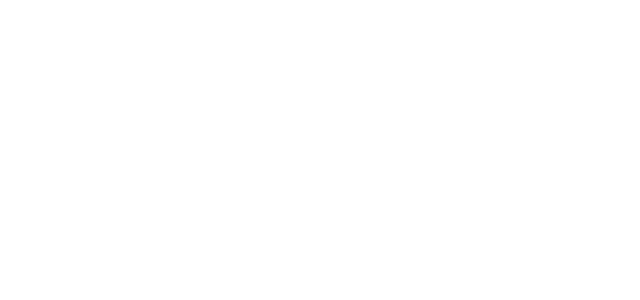
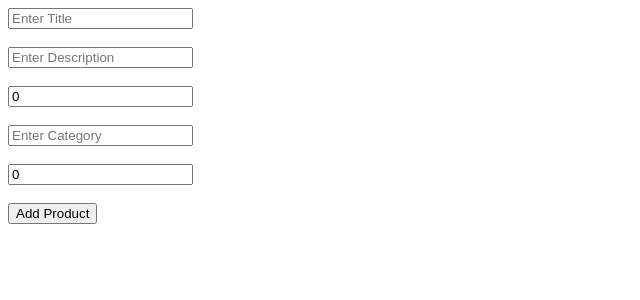
Before and after one commit to Manvendra-2006/mern-ecommerce-project, a React app in the folder Frontend/mern/: page /admin/products/edit/1 in a window 1280 px wide. Before the commit this address had no page. Shown: the top 300 px of the page, without its empty margins (0-640 px from the left). Built offline with nearby package versions, Linux system fonts and the light colour scheme; no server answers; the HTML template or start-up script is replaced by a standard one.

Commit message:
feat : updated Admin Page

```diff
--- /dev/null
+++ b/Frontend/mern/src/Admin/AddProduct.jsx
@@ -0,0 +1,54 @@
+import React from 'react'
+import { useState } from 'react'
+import api from '../Axios'
+import { useNavigate } from 'react-router'
+const AddProduct = () => {
+    const [title, settitle] = useState('')
+    const [description, setdescription] = useState('')
+    const [stock, setstock] = useState(0)
+    const [prices, setprices] = useState(0)
+    const [category, setcategory] = useState('')
+    const navigate = useNavigate()
+    async function addproducts(event) {
+        event.preventDefault()
+        const productsData = {
+            title,
+            description,
+            stock,
+            prices,
+            category,
+        }
+        try {
+            await api.post("/products/add", productsData)
+            alert("Product is added")
+            navigate("/admin/products")
+        }
+        catch (error) {
+            console.log("Product is not added")
+        }
+    }
+    return (
+        <div>
+            <form action="" onSubmit={(event) => addproducts(event)}>
+                <input type="text" placeholder='Enter Title' name="title" value={title} onChange={(event) => settitle(event.target.value)} />
+                <br />
+                <br />
+                <input type="text" placeholder='Enter Description' name='description' value={description} onChange={(event) => setdescription(event.target.value)} />
+                <br />
+                <br />
+                <input type="number" placeholder='Enter Prices ' name="prices" value={prices} onChange={(event) => setprices(event.target.value)} />
+                <br />
+                <br />
+                <input type="text" placeholder='Enter Category' name="category" value={category} onChange={(event) => setcategory(event.target.value)} />
+                <br />
+                <br />
+                <input type="number" placeholder='Enter Stock' name="stock" value={stock} onChange={(event) => setstock(event.target.value)} />
+                <br />
+                <br />
+                <button type="submit">Add Product</button>
+            </form>
+        </div>
+    )
+}
+
+export default AddProduct
--- /dev/null
+++ b/Frontend/mern/src/Admin/EditProduct.jsx
@@ -0,0 +1,67 @@
+import React, { useEffect, useState } from 'react'
+import { useParams } from 'react-router'
+import api from '../Axios'
+const EditProduct = () => {
+    const { id } = useParams()
+    const [title, settitle] = useState('')
+    const [description, setdescription] = useState('')
+    const [stock, setstock] = useState(0)
+    const [prices, setprices] = useState(0)
+    const [category, setcategory] = useState('')
+    async function loadProducts() {
+        const response = await api.get("/products")
+        const Data = response.data.find((item) => item._id == id)
+        console.log(Data)
+        if (Data) {
+            settitle(Data.title)
+            setdescription(Data.description)
+            setcategory(Data.category)
+            setprices(Data.prices)
+            setstock(Data.stock)
+        }
+
+    }
+    useEffect(() => {
+        loadProducts()
+    }, [])
+    async function editproducts(event) {
+        event.preventDefault()
+        try {
+            await api.put(`/products/update/${id}`, {
+                title,
+                description,
+                stock,
+                prices,
+                category
+            })
+            alert("Product is updated")
+        }
+        catch (error) {
+            console.log("Products is not updated")
+        }
+    }
+    return (
+        <div>
+            <form action="" onSubmit={(event) => editproducts(event)}>
+                <input type="text" placeholder='Enter Title' name="title" value={title} onChange={(event) => settitle(event.target.value)} />
+                <br />
+                <br />
+                <input type="text" placeholder='Enter Description' name='description' value={description} onChange={(event) => setdescription(event.target.value)} />
+                <br />
+                <br />
+                <input type="number" placeholder='Enter Prices ' name="prices" value={prices} onChange={(event) => setprices(event.target.value)} />
+                <br />
+                <br />
+                <input type="text" placeholder='Enter Category' name="category" value={category} onChange={(event) => setcategory(event.target.value)} />
+                <br />
+                <br />
+                <input type="number" placeholder='Enter Stock' name="stock" value={stock} onChange={(event) => setstock(event.target.value)} />
+                <br />
+                <br />
+                <button type="submit">Add Product</button>
+            </form>
+        </div>
+    )
+}
+
+export default EditProduct
--- a/Frontend/mern/src/Others/ProductList.jsx
+++ b/Frontend/mern/src/Admin/ProductList.jsx
@@ -1,5 +1,6 @@
 import React, { useEffect, useState } from 'react'
-
+import { Link } from 'react-router-dom'
+import api from '../Axios'
 const ProductList = () => {
     const [products,setproducts] = useState([])
     async function loadProducts(){
@@ -26,8 +27,8 @@
                 return(
                     <div>
                         <h1>{item.title}</h1>
-                        <Link to={`/products/edit/${products._id}`}>Edit</Link>
-                      <button onClick={()=>deletedProducts(products._id)}>Delete</button>
+                        <Link to={`/admin/products/edit/${item._id}`}  >Edit</Link>
+                      <button onClick={()=>deletedProducts(item._id)}>Delete</button>
                         </div>
                 )
             })
--- a/Frontend/mern/src/App.jsx
+++ b/Frontend/mern/src/App.jsx
@@ -4,6 +4,9 @@
 import ProductDetails from "./Pages/ProductDetails";
 import Signup from "./Pages/Signup";
 import React from 'react'
+import EditProduct from "./Admin/EditProduct";
+import AddProduct from "./Admin/AddProduct";
+import ProductList from "./Admin/ProductList";
 
 const App = () => {
   return (
@@ -14,6 +17,9 @@
         <Route path="/login" element={<Login/>}/>
         <Route path="/signup" element={<Signup/>}/>
         <Route path="/productdetails" element={<ProductDetails/>}/>
+     <Route path="/admin/products" element={<ProductList/>}/>
+        <Route path="/admin/products/edit/:id" element={<EditProduct/>}/>
+        <Route path="/admin/products/add" element={<AddProduct/>}/>
       </Routes>
       </BrowserRouter>
     </div>
```
Also changed, not shown: Frontend/mern/src/DashBoard/AdminDashBoard.jsx (deleted, +0 -9 lines), Frontend/mern/src/Others/AddProduct.jsx (deleted, +0 -54 lines).
